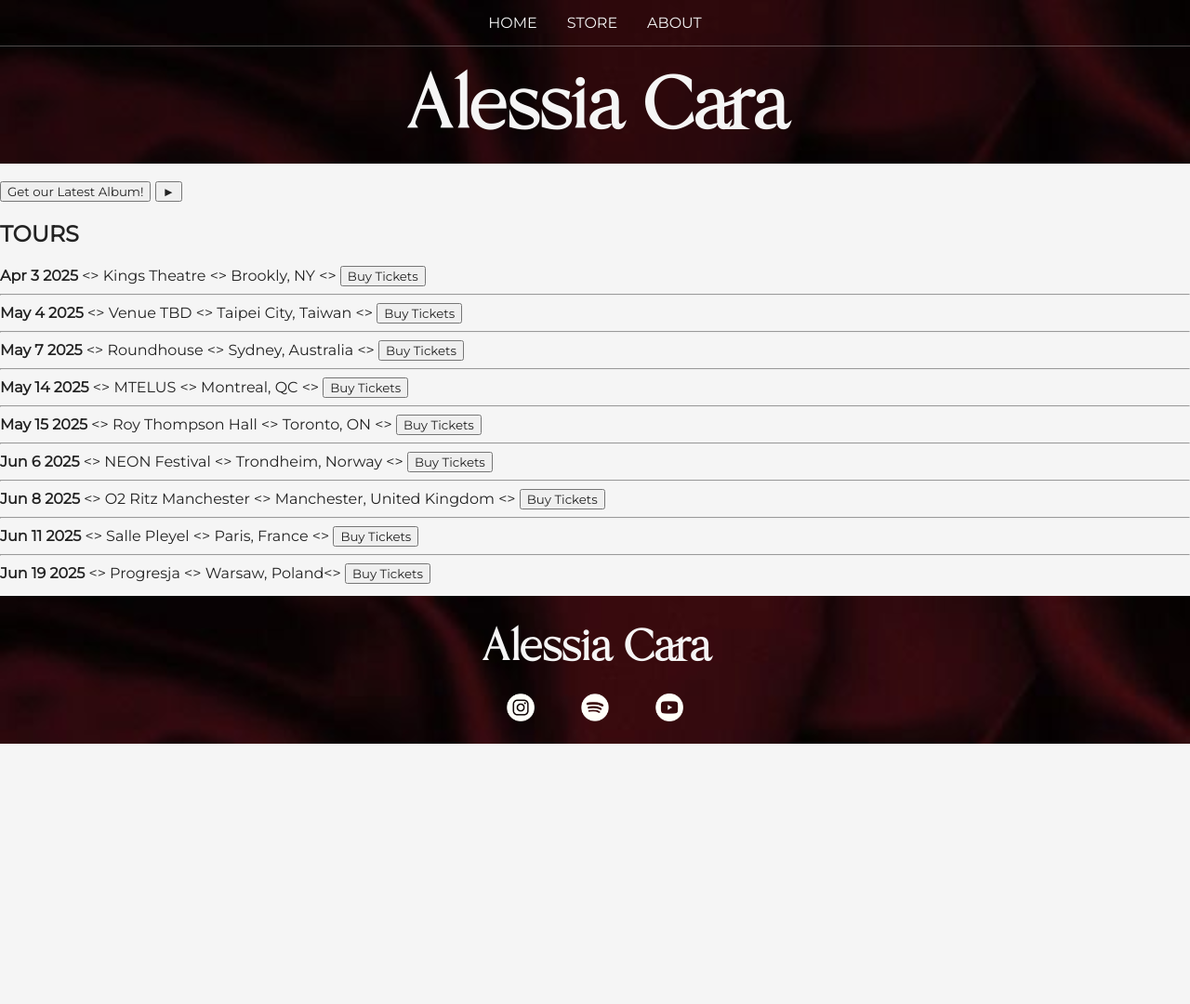
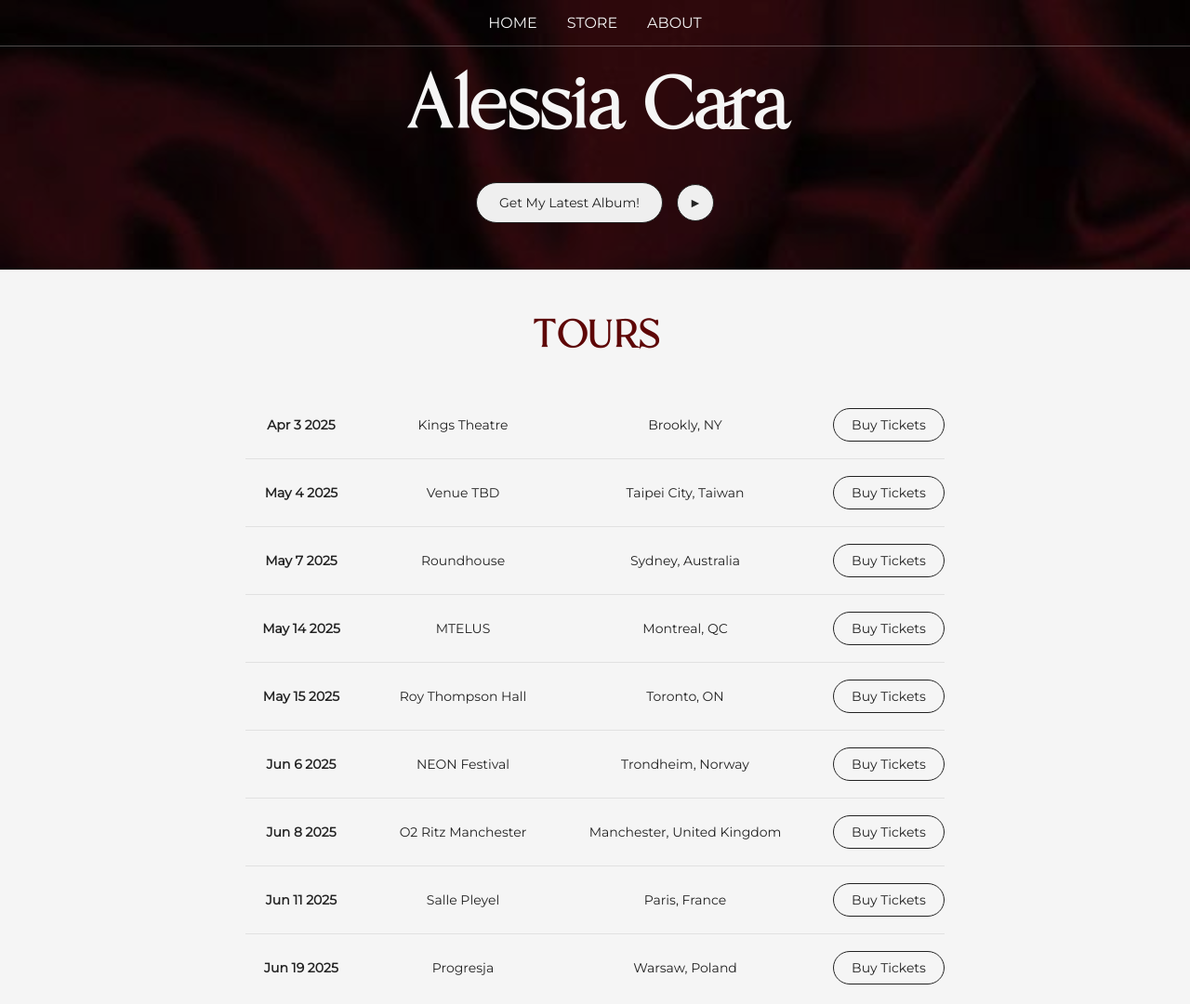
Before and after one commit to sumaiyaC/introToHTML_YoutubeVid, a plain HTML site: page index.html in a window 1280 px wide. Shown: the top 1080 px of the page at 93% size. Before the commit the page ends 800 px from the top, so only its background shows below. Drawn offline with Linux system fonts and the light colour scheme.

Commit message:
stylized the home page - finished part two of how to style a modern website

```diff
--- a/index.html
+++ b/index.html
@@ -15,102 +15,67 @@
                 <a href = "about.html">ABOUT</a>
             </nav>
             <h1 class = "artistsNameHeader">Alessia Cara</h1>
+            <div class = "buttonContainer">
+                <button class = "button">Get My Latest Album!</button>
+                <button class = "button playButton">&#9658;</button> <!-- html entity for play is &#9658, also note that buttons are in-line elements-->
+            </div>
         </header>
-        <section>
-            <br>
-            <button>Get our Latest Album!</button>
-            <button>&#9658;</button> <!-- html entity for play is &#9658, also note that buttons are in-line elements-->
-            <br>
+        <section class = "toursContainer">
             <h2>TOURS</h2>
-            <div>
-                <div>
+            <div class = "toursContent">
+                <div class = "toursText">
                     <strong>Apr 3 2025</strong>
-                    &lt;&gt;
                     <span>Kings Theatre</span>
-                    &lt;&gt;
                     <span>Brookly, NY</span>
-                    &lt;&gt;
-                    <button type="button">Buy Tickets</button>
-                    <hr>
+                    <button type = "button" class = "button buyTicketsButton">Buy Tickets</button>
                 </div>
-                <div>
+                <div class = "toursText">
                     <strong>May 4 2025</strong>
-                    &lt;&gt;
                     <span>Venue TBD</span>
-                    &lt;&gt;
                     <span>Taipei City, Taiwan</span>
-                    &lt;&gt;
-                    <button type="button">Buy Tickets</button>
-                    <hr>
+                    <button type = "button" class = "button buyTicketsButton">Buy Tickets</button>
                 </div>
-                <div>
+                <div class = "toursText">
                     <strong>May 7 2025</strong>
-                    &lt;&gt;
                     <span>Roundhouse</span>
-                    &lt;&gt;
                     <span>Sydney, Australia</span>
-                    &lt;&gt;
-                    <button type="button">Buy Tickets</button>
-                    <hr>
+                    <button type = "button" class = "button buyTicketsButton">Buy Tickets</button>
                 </div>
-                <div>
+                <div class = "toursText">
                     <strong>May 14 2025</strong>
-                    &lt;&gt;
                     <span>MTELUS</span>
-                    &lt;&gt;
                     <span>Montreal, QC</span>
-                    &lt;&gt;
-                    <button type="button">Buy Tickets</button>
-                    <hr>
+                    <button type = "button" class = "button buyTicketsButton">Buy Tickets</button>
                 </div>
-                <div>
+                <div class = "toursText">
                     <strong>May 15 2025</strong>
-                    &lt;&gt;
                     <span>Roy Thompson Hall</span>
-                    &lt;&gt;
                     <span>Toronto, ON</span>
-                    &lt;&gt;
-                    <button type="button">Buy Tickets</button>
-                    <hr>
+                    <button type = "button" class = "button buyTicketsButton">Buy Tickets</button>
                 </div>
-                <div>
+                <div class = "toursText">
                     <strong>Jun 6 2025</strong>
-                    &lt;&gt;
                     <span>NEON Festival</span>
-                    &lt;&gt;
                     <span>Trondheim, Norway</span>
-                    &lt;&gt;
-                    <button type="button">Buy Tickets</button>
-                    <hr>
+                    <button type = "button" class = "button buyTicketsButton">Buy Tickets</button>
                 </div>
-                <div>
+                <div class = "toursText">
                     <strong>Jun 8 2025</strong>
-                    &lt;&gt;
                     <span>O2 Ritz Manchester</span>
-                    &lt;&gt;
                     <span>Manchester, United Kingdom</span>
-                    &lt;&gt;
-                    <button type="button">Buy Tickets</button>
-                    <hr>
+                    <button type = "button" class = "button buyTicketsButton">Buy Tickets</button>
                 </div>
-                <div>
+                <div class = "toursText">
                     <strong>Jun 11 2025</strong>
-                    &lt;&gt;
                     <span>Salle Pleyel</span>
-                    &lt;&gt;
                     <span>Paris, France</span>
-                    &lt;&gt;
-                    <button type="button">Buy Tickets</button>
-                    <hr>
+                    <button type = "button" class = "button buyTicketsButton">Buy Tickets</button>
                 </div>
-                <div>
+                <div class = "toursText">
                     <strong>Jun 19 2025</strong>
-                    &lt;&gt;
                     <span>Progresja</span>
-                    &lt;&gt;
-                    <span>Warsaw, Poland</span>&lt;&gt;
-
-                    <button type="button">Buy Tickets</button>
+                    <span>Warsaw, Poland</span>
+                    <button type = "button" class = "button buyTicketsButton">Buy Tickets</button>
                 </div>
             </div>
         </section>
--- a/styles.css
+++ b/styles.css
@@ -67,7 +67,7 @@ html, body {
 /* The hover element allows you to give commands for when you hover over an element */
 .mainNav a:hover {
     opacity: 0.6;
-    transition: opacity 0.5s ease-in-out; /* Smooth effect */
+    transition: opacity 0.3s ease-in-out; /* Smooth effect */
 }
 
 .artistsNameHeader {
@@ -147,5 +147,122 @@ html, body {
 
 .socialIcons img:hover {
     opacity: 0.6; /* Makes the icon slightly transparent */
-    transition: opacity 0.5s ease-in-out; /* Smooth effect */
+    transition: opacity 0.3s ease-in-out; /* Smooth effect */
 }
+
+/* HOME PAGE STYLING*/
+
+/*BUTTON CLASS */
+
+.buttonContainer {
+    display: flex;
+    justify-content: center;
+    align-items: center;
+    margin-top: 20px;
+    margin-bottom: 50px;
+    gap: 15px;
+}
+
+.button {
+    text-align: center;
+    vertical-align: middle;
+    padding: 12px 24px;
+    border: 1px solid #222222;
+    border-radius: 999px;
+    font-size: 14px;
+    cursor: pointer;
+}
+
+.button:hover {
+    color: #f5f5f5;
+    border: 1px solid #5e0606;
+    background-color: #5e0606;
+    transition: all 0.3s ease-in-out;
+    transform: scale(1.05);
+}
+
+.playButton {
+    width: 40px;
+    height: 40px;
+    border-radius: 50%;
+    padding: 0;
+    display: flex;
+    justify-content: center;
+    align-items: center;
+}
+
+.playButton:hover {
+    transform: scale(1.15);
+}
+
+.toursContainer {
+    display: flex;
+    justify-content: center;
+    flex-direction: column;
+    align-items: center;
+    font-size: 14px;
+    margin-bottom: 40px;
+}
+
+.toursContainer h2 {
+    text-align: center;
+    margin-top: 40px;
+    margin-bottom: 30px;
+    font-size: 3em;
+    font-family: 'Branch', sans-serif;
+    color: #5e0606
+}
+
+.toursText {
+    display: grid;
+    grid-template-columns:
+        minmax(100px, 120px)   /* Date */
+        minmax(120px, 200px)   /* Venue */
+        minmax(250px, 1fr)     /* Location - flexible */
+        minmax(100px, 140px);  /* Button */
+    column-gap: 1em;
+    align-items: center;
+    padding: 18px 0;
+    border-bottom: 1px solid #cccccc7e;
+    text-align: center;
+    width: 100%;
+    max-width: 1000px;
+    margin: 0 auto;
+}
+
+/* This following targets the last .toursText element inside its parent and removes its border,
+so the layout stays clean at the bottom. */
+.toursText:last-child {
+    border-bottom: none;
+}
+
+.buyTicketsButton {
+    text-align: center;
+    padding: 8px 16px;
+    border: 1px solid #222222;
+    border-radius: 999px;
+    margin-left: 20px;
+    background-color: #f5f5f5;
+    cursor: pointer;
+}
+
+/* NOTES ON MAKING THE GRID LAYOUT RESPONSIVE */
+
+/* grid-template-columns: 1fr;
+    This changes the grid to have only one column that takes up the full available width (1fr = 1 fraction).
+    This stacks all items vertically (date, venue, location, and button), instead of laying them out side-by-side.
+
+   text-align: center;
+    Ensures all the content inside the grid cells is centered horizontally (especially text like the venue/location). */
+
+@media (max-width: 600px) { /* This means: “Only apply the styles inside this block when the screen width is 600 pixels or less.” 👉 In other words, it’s for mobile devices or very narrow screens. */
+    .toursText {
+      grid-template-columns: 1fr;
+      text-align: center;
+    }
+
+    .toursText button {
+      margin-top: 10px;
+      margin-bottom: 10px;
+    }
+}
```
